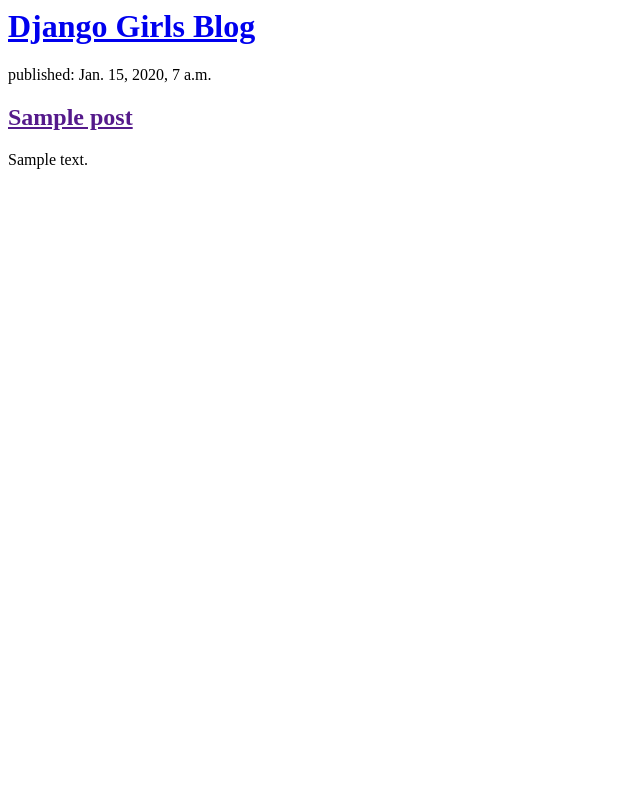
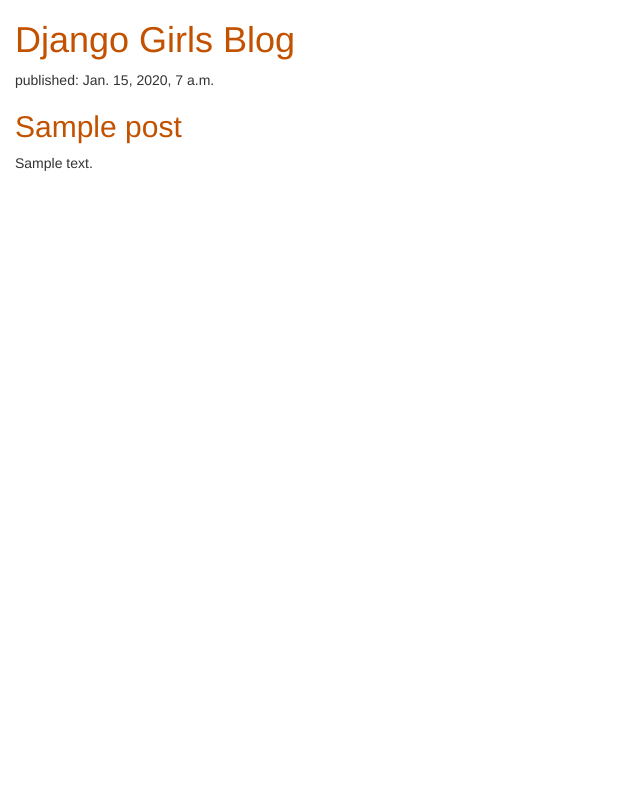
Before and after one commit to LucasSantus/blog, a Django app: page / in a window 1280 px wide. Shown: the whole page, without its empty margins (0-640 px from the left). Run offline with Django 3.2, Linux system fonts and the light colour scheme; tables that the repository leaves empty hold one stand-in row (values such as "Sample post"); some libraries are stand-ins or nearby versions.

Commit message:
adicionado css basico

```diff
--- /dev/null
+++ b/blog/static/css/blog.css
@@ -0,0 +1,6 @@
+h1 a, h2 a {
+    color: #C25100;
+}
+body {
+    padding-left: 15px;
+}
--- a/blog/templates/blog/post_list.html
+++ b/blog/templates/blog/post_list.html
@@ -1,7 +1,17 @@
+{% load static %}
+
+<html>
+    <head>
+        <title>Django  BLOG</title>
+        <link rel="stylesheet" href="//maxcdn.bootstrapcdn.com/bootstrap/3.2.0/css/bootstrap.min.css">
+        <link rel="stylesheet" href="//maxcdn.bootstrapcdn.com/bootstrap/3.2.0/css/bootstrap-theme.min.css">
+        <link rel="stylesheet" href="{% static 'css/blog.css' %}">
+    </head>
+
+    <body>
         <div>
             <h1><a href="/">Django Girls Blog</a></h1>
         </div>
-
         {% for post in posts %}
             <div>
                 <p>published: {{ post.published_date }}</p>
@@ -9,3 +19,5 @@
                 <p>{{ post.text|linebreaksbr }}</p>
             </div>
         {% endfor %}
+    </body>
+</html>
```
Lines whose indentation alone changed are shown as unchanged.
